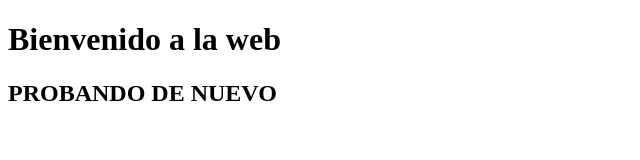
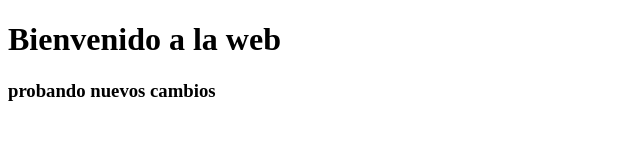
Before and after one commit to felipeRincon/prueba-git, a plain HTML site: page index.html in a window 1280 px wide. Shown: the whole page, without its empty margins (0-640 px from the left). Drawn offline with Linux system fonts and the light colour scheme.

Commit message:
Se cambio el h2 por h3
se cambio la etiqueta h2 por h3

```diff
--- a/index.html
+++ b/index.html
@@ -10,7 +10,9 @@
 
     <body>
         <h1>Bienvenido a la web </h1>
-     <h2>PROBANDO DE NUEVO</h2>
+
+
+     <h3>probando nuevos cambios</h3>
 
     </body>
 </head>
```
